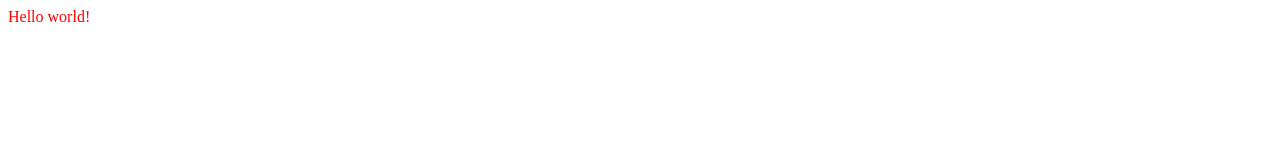
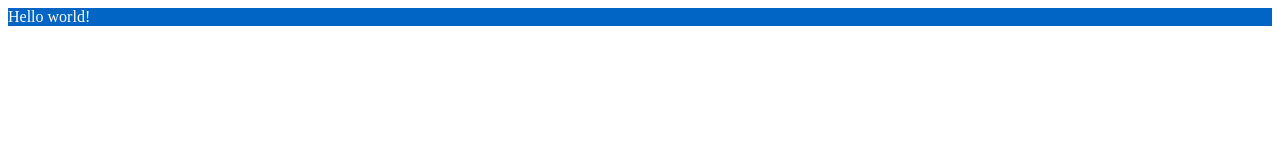
Before and after one commit to pubudu-ranasinghe/dreamly-company-website, a Gatsby site: page / in a window 1280 px wide. Built offline with nearby package versions, Linux system fonts and the light colour scheme; Gatsby itself is replaced by a stand-in of ours.

Commit message:
build: set up theme

```diff
--- /dev/null
+++ b/src/components/Layout/Layout.tsx
@@ -0,0 +1,15 @@
+import React from "react"
+import { ThemeProvider } from "styled-components"
+import theme from "../../styles/theme"
+
+interface Props {}
+
+const Layout = (props: any) => {
+  return (
+    <>
+      <ThemeProvider theme={theme}>{props.children}</ThemeProvider>
+    </>
+  )
+}
+
+export default Layout
--- a/src/pages/index.tsx
+++ b/src/pages/index.tsx
@@ -1,11 +1,17 @@
 import React from "react"
 import styled, { css } from "styled-components"
+import Layout from "../components/Layout/Layout"
 
 const Container = styled.div(
   ({ theme }) => css`
-    color: red;
+    color: ${theme.color.font.primary};
+    background-color: ${theme.color.background.secondary};
   `
 )
 export default function Home() {
-  return <Container>Hello world!</Container>
+  return (
+    <Layout>
+      <Container>Hello world!</Container>
+    </Layout>
+  )
 }
```
